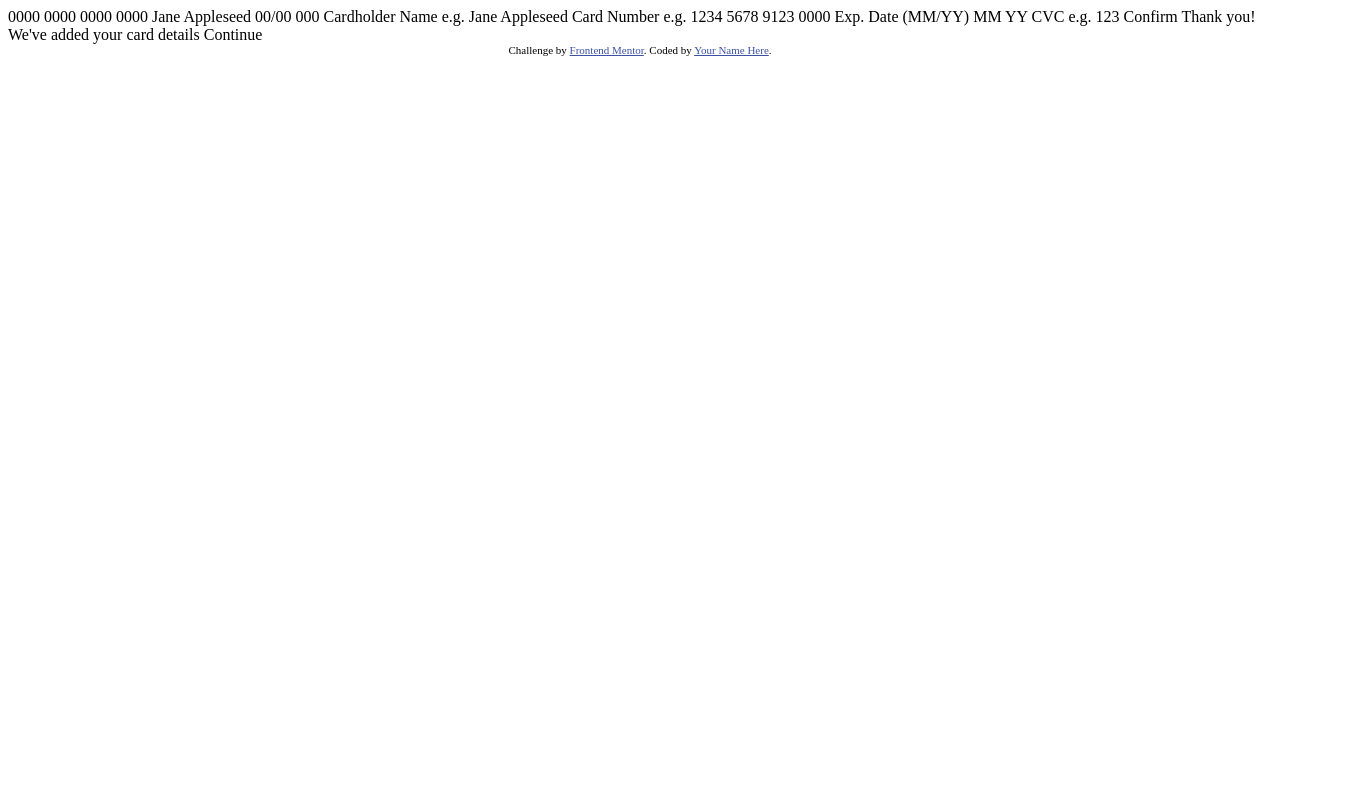
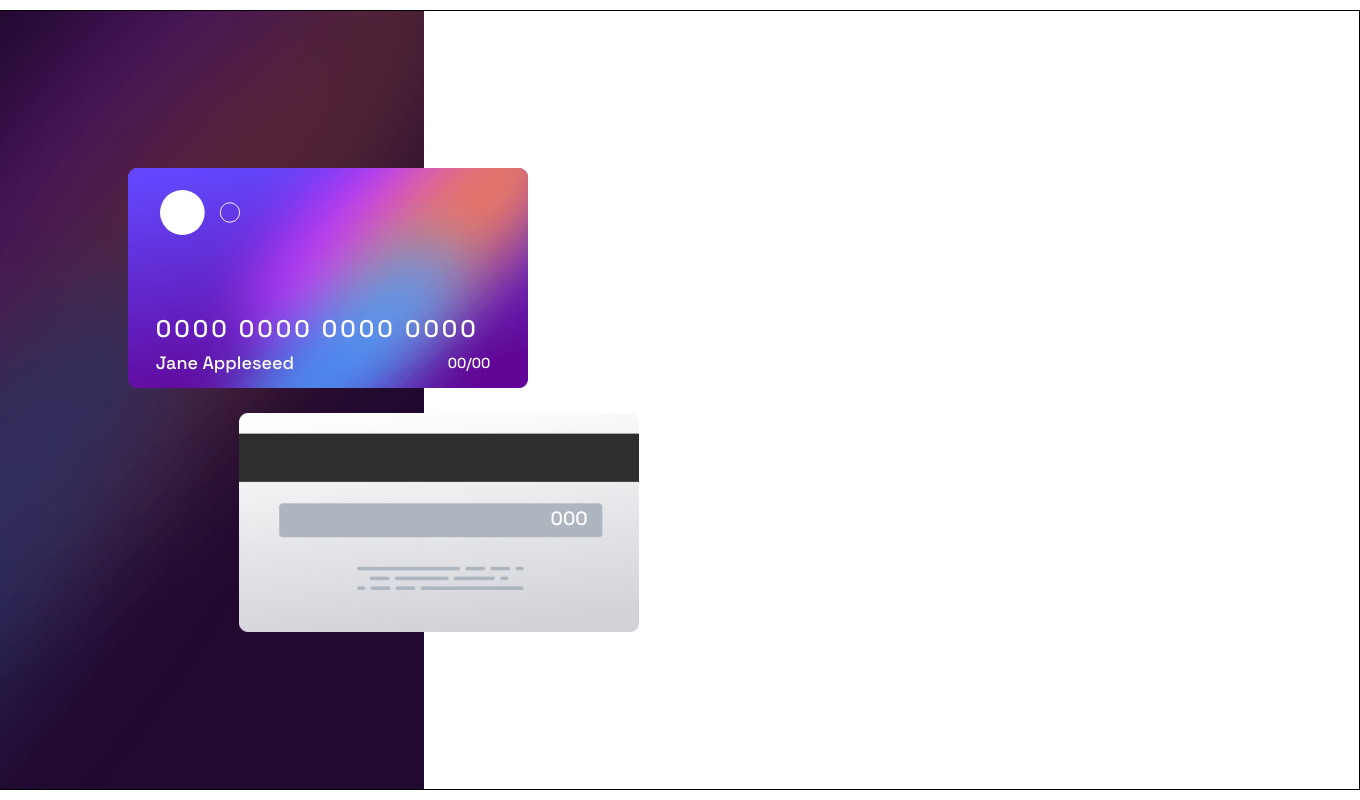
Before and after one commit to Melka1/interactive-card-details-form, a website: page index.html in a window 1280 px wide. Shown: the whole page, 1360 px wide, since content can reach past the window. Drawn offline with Linux system fonts and the light colour scheme.

Commit message:
some changes and updates

```diff
--- a/index.html
+++ b/index.html
@@ -3,49 +3,41 @@
 <head>
   <meta charset="UTF-8">
   <meta name="viewport" content="width=device-width, initial-scale=1.0"> <!-- displays site properly based on user's device -->
-
   <link rel="icon" type="image/png" sizes="32x32" href="./images/favicon-32x32.png">
-
+  <link rel="preconnect" href="https://fonts.googleapis.com">
+  <link rel="preconnect" href="https://fonts.gstatic.com" crossorigin>
+  <link href="https://fonts.googleapis.com/css2?family=Space+Grotesk:wght@500&display=swap" rel="stylesheet">
   <title>Frontend Mentor | Interactive card details form</title>
-
+  <link rel="stylesheet" href="./styles.css">
   <!-- Feel free to remove these styles or customise in your own stylesheet 👍 -->
   <style>
-    .attribution { font-size: 11px; text-align: center; }
+    .attribution { font-size: 11px; text-align: center; display: none;}
     .attribution a { color: hsl(228, 45%, 44%); }
   </style>
 </head>
 <body>
-
-  0000 0000 0000 0000
-  Jane Appleseed
-  00/00
-
-  000
-
-  Cardholder Name
-  e.g. Jane Appleseed
-
-  Card Number
-  e.g. 1234 5678 9123 0000
-
-  Exp. Date (MM/YY)
-  MM
-  YY
-
-  CVC
-  e.g. 123
-
-  Confirm
-
-  <!-- Completed state start -->
-
-  Thank you!
-  We've added your card details
-  Continue
-
-  <div class="attribution">
-    Challenge by <a href="https://www.frontendmentor.io?ref=challenge" target="_blank">Frontend Mentor</a>.
-    Coded by <a href="#">Your Name Here</a>.
-  </div>
+  <main>
+    <div class="card">
+      <div class="front">
+        <img src="./images/bg-card-front.png" alt="bg-card-front">
+        <p class="front-name">Jane Appleseed</p>
+        <p class="card--id"> 0000 0000 0000 0000</p>
+        <p class="exp--date">00/00</p>
+        <img class="logo" src="./images/card-logo.svg" alt="">
+      </div>
+      <div class="back">
+        <img src="./images/bg-card-back.png" alt="bg-card-back">
+        <p class="card--number">000</p>
+      </div>
+    </div>
+    <div class="form"></div>
+  </main>
+  <footer>
+    <div class="attribution">
+      Challenge by <a href="https://www.frontendmentor.io?ref=challenge" target="_blank">Frontend Mentor</a>.
+      Coded by <a href="#">Your Name Here</a>.
+    </div>
+  </footer>
+  <script src="./scripts.js"></script>
 </body>
 </html>
--- /dev/null
+++ b/package.json
@@ -0,0 +1,5 @@
+{
+  "dependencies": {
+    "jquery": "^3.6.3"
+  }
+}
--- /dev/null
+++ b/styles.scss
@@ -0,0 +1,100 @@
+$White: hsl(0, 0%, 100%);
+$Light-grayish-violet: hsl(270, 3%, 87%);
+$Dark-grayish-violet: hsl(279, 6%, 55%);
+$Very-dark-violet: hsl(278, 68%, 11%);
+$Linear-gradient-input-active : linear-gradient(hsl(249, 99%, 64%), hsl(278, 94%, 30%));
+$Red-input-errors: hsl(0, 100%, 66%);
+
+* {
+    box-sizing: border-box;
+}
+body {
+    margin: 0;
+    padding: 0;
+    font-size: 18px;
+    font-family: 'Space Grotesk', sans-serif;
+    display: flex;
+    flex-direction: column;
+    justify-content: center;
+    align-items: center;
+    min-height: 100vh;
+}
+
+main {
+    border: 1px solid;
+    display: flex;
+    flex-direction: row;
+    // width: 100vw;
+    width: 1440px;
+    min-width: 1000px;
+    height: 780px;
+    .card, .form {
+        height: 100%;
+        // border: 1px solid;
+    }
+    .card {
+        width: 35%;
+        display: flex;
+        flex-direction: column;
+        justify-content: center;
+        gap: 75px;
+        padding: 30px;
+        align-items: center;
+    }
+    .form {
+        width: 65%;
+    }
+    .card {
+        //background: linear-gradient(-45deg, hsl(278, 68%, 11%) 45%, hsl(247, 53%, 49%) 68%, hsl(278, 68%, 11%) 87%);
+        background: url("./images/bg-main-desktop.png");
+        background-size: cover;
+        .front, .back {
+            position: relative;
+            display: flex;
+        }
+        img {
+            width: 400px;
+        }
+        .front {
+            top: 25px;
+            left: 35%;
+            color: white;
+            .front-name {
+                position: absolute;
+                top: 75%;
+                // font-size: 0.8rem;
+                left: 7%;
+            }
+            .card--id {
+                position: absolute;
+                top: 55%;
+                left: 7%;
+                font-size: 1.5rem;
+                letter-spacing: 3px;
+            }
+            .exp--date {
+                position: absolute;
+                top: 78%;
+                font-size: 0.9rem;
+                left: 80%;
+            }
+            .logo{
+                width: 20%;
+                position: absolute;
+                top: 10%;
+                left: 8%;
+            }
+        }
+        .back {
+            top: -25px;
+            left: 60%;
+            .card--number {
+                position: absolute;
+                top: 34%;
+                left: 78%;
+                font-size: 1.2rem;
+                color: white;
+            }
+        }
+    }
+}
```
Also changed, not shown: text.txt (added, +26 -0 lines), scripts.js (added), styles.css (added), 2 other files.
